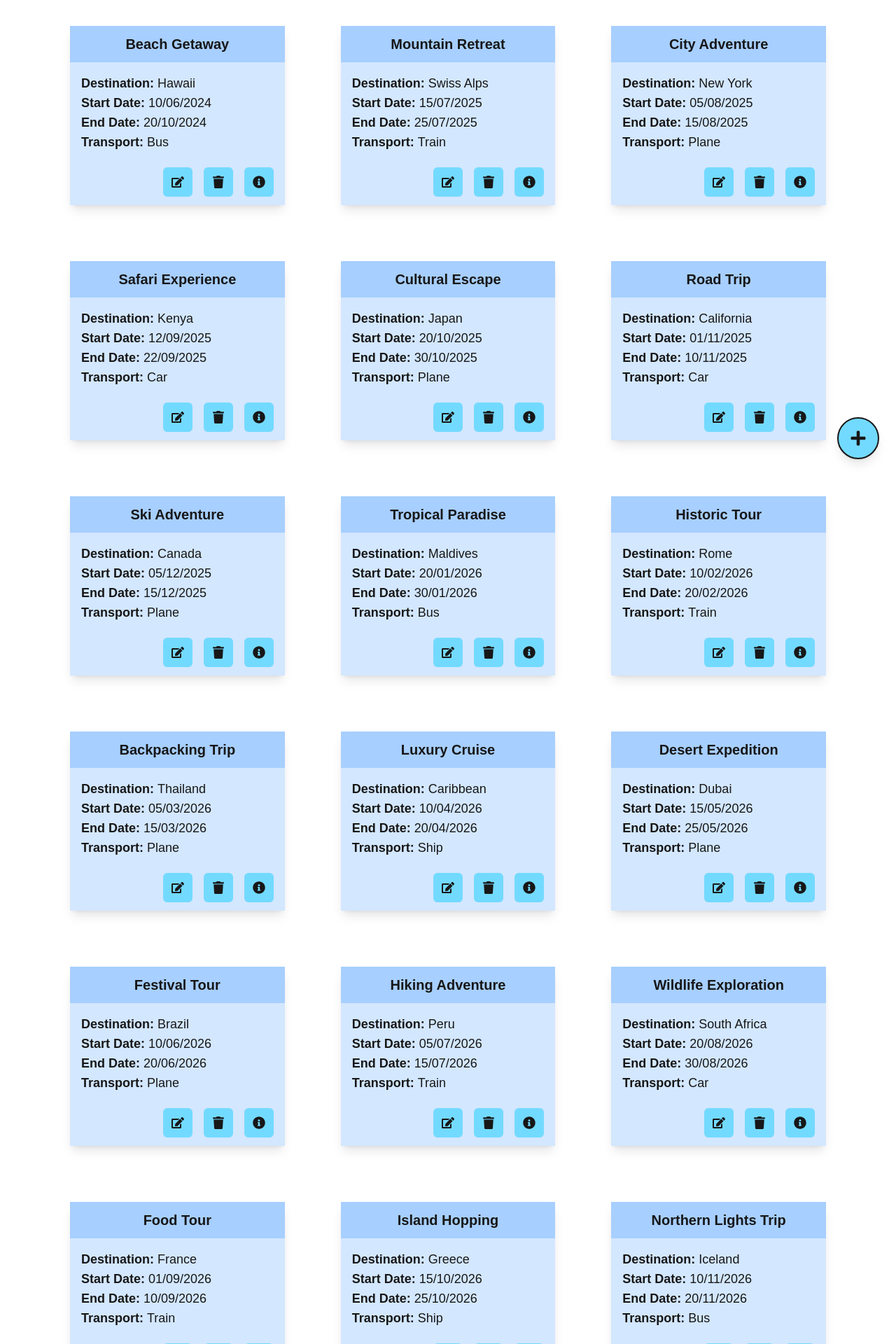
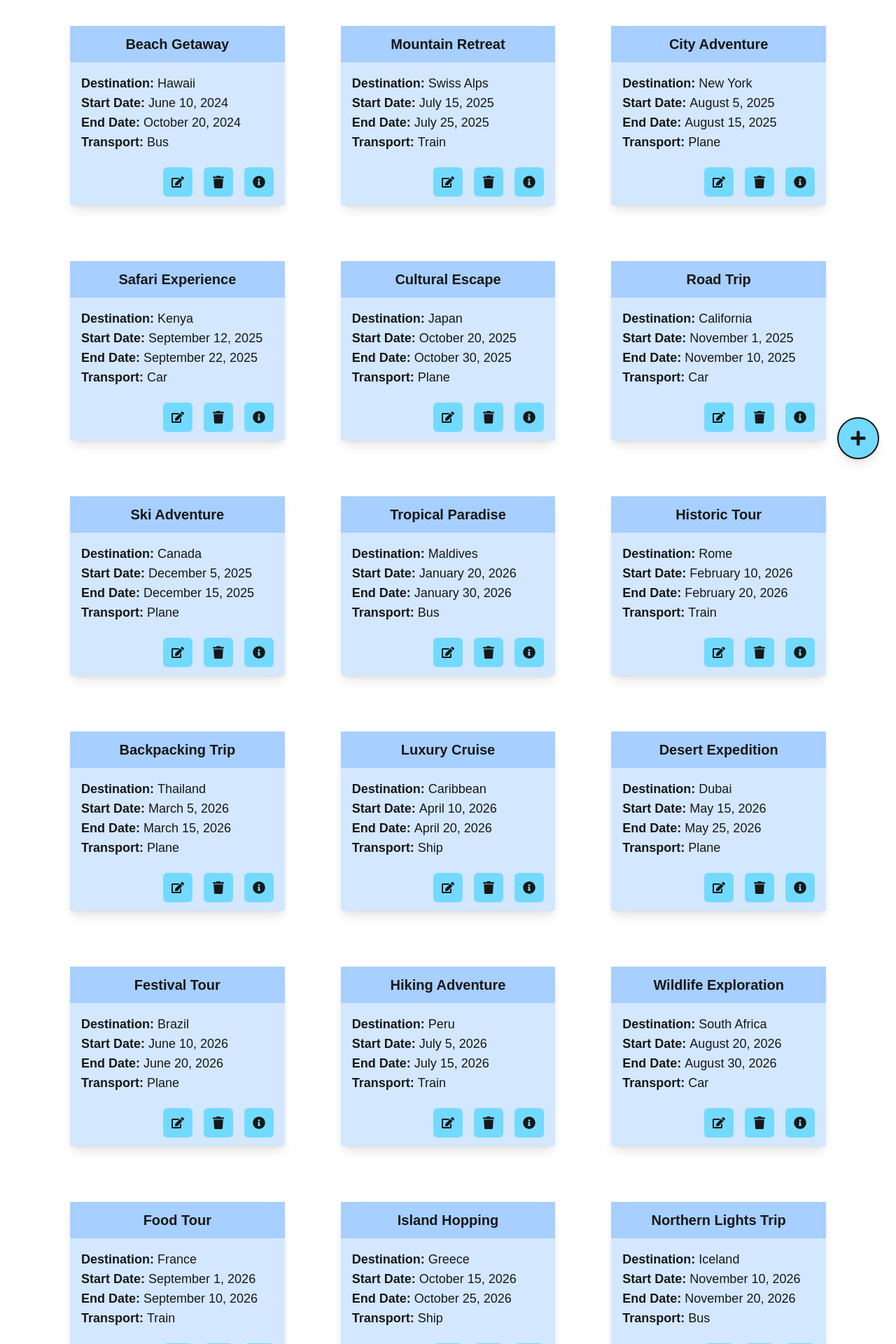
Before and after one commit to criss05/holiday_planner, a Next.js app: page / in a window 1280 px wide. Shown: the part 120-2040 px from the top of the page at 70% size. Built offline with nearby package versions, Linux system fonts and the light colour scheme.

Commit message:
Update holiday data format to use full month names and consistent date formatting

```diff
--- a/src/data/Holidays.js
+++ b/src/data/Holidays.js
@@ -1,24 +1,24 @@
 const initialHolidays = [
-    { name: "Beach Getaway", destination: "Hawaii", startDate: "10/06/2024", endDate: "20/10/2024", transport: "Bus", transport_price: 800, accommodation: "Resort", accommodation_name: "Hawaii Beach Resort", accommodation_price: 250, accommodation_location: "Waikiki Beach, Honolulu" },
-    { name: "Mountain Retreat", destination: "Swiss Alps", startDate: "15/07/2025", endDate: "25/07/2025", transport: "Train", transport_price: 200, accommodation: "Cabin", accommodation_name: "Alpine Lodge", accommodation_price: 180, accommodation_location: "Zermatt, Switzerland" },
-    { name: "City Adventure", destination: "New York", startDate: "05/08/2025", endDate: "15/08/2025", transport: "Plane", transport_price: 600, accommodation: "Hotel", accommodation_name: "Times Square Hotel", accommodation_price: 350, accommodation_location: "New York City, USA" },
-    { name: "Safari Experience", destination: "Kenya", startDate: "12/09/2025", endDate: "22/09/2025", transport: "Car", transport_price: 500, accommodation: "Resort", accommodation_name: "Savannah Safari Resort", accommodation_price: 400, accommodation_location: "Maasai Mara, Kenya" },
-    { name: "Cultural Escape", destination: "Japan", startDate: "20/10/2025", endDate: "30/10/2025", transport: "Plane", transport_price: 700, accommodation: "Motel", accommodation_name: "Kyoto Inn", accommodation_price: 100, accommodation_location: "Kyoto, Japan" },
-    { name: "Road Trip", destination: "California", startDate: "01/11/2025", endDate: "10/11/2025", transport: "Car", transport_price: 300, accommodation: "Motel", accommodation_name: "Route 66 Motel", accommodation_price: 120, accommodation_location: "Los Angeles, California" },
-    { name: "Ski Adventure", destination: "Canada", startDate: "05/12/2025", endDate: "15/12/2025", transport: "Plane", transport_price: 750, accommodation: "Resort", accommodation_name: "Whistler Ski Resort", accommodation_price: 350, accommodation_location: "Whistler, British Columbia" },
-    { name: "Tropical Paradise", destination: "Maldives", startDate: "20/01/2026", endDate: "30/01/2026", transport: "Bus", transport_price: 1000, accommodation: "Villa", accommodation_name: "Sunset Beach Villas", accommodation_price: 500, accommodation_location: "Malé, Maldives" },
-    { name: "Historic Tour", destination: "Rome", startDate: "10/02/2026", endDate: "20/02/2026", transport: "Train", transport_price: 150, accommodation: "Hotel", accommodation_name: "Colosseum Hotel", accommodation_price: 250, accommodation_location: "Rome, Italy" },
-    { name: "Backpacking Trip", destination: "Thailand", startDate: "05/03/2026", endDate: "15/03/2026", transport: "Plane", transport_price: 500, accommodation: "Hostel", accommodation_name: "Bangkok Backpackers", accommodation_price: 30, accommodation_location: "Bangkok, Thailand" },
-    { name: "Luxury Cruise", destination: "Caribbean", startDate: "10/04/2026", endDate: "20/04/2026", transport: "Ship", transport_price: 2000, accommodation: "Cabin", accommodation_name: "Royal Caribbean Suite", accommodation_price: 600, accommodation_location: "Caribbean Sea" },
-    { name: "Desert Expedition", destination: "Dubai", startDate: "15/05/2026", endDate: "25/05/2026", transport: "Plane", transport_price: 600, accommodation: "Resort", accommodation_name: "Dubai Desert Resort", accommodation_price: 350, accommodation_location: "Dubai, UAE" },
-    { name: "Festival Tour", destination: "Brazil", startDate: "10/06/2026", endDate: "20/06/2026", transport: "Plane", transport_price: 800, accommodation: "Hotel", accommodation_name: "Rio Carnival Hotel", accommodation_price: 300, accommodation_location: "Rio de Janeiro, Brazil" },
-    { name: "Hiking Adventure", destination: "Peru", startDate: "05/07/2026", endDate: "15/07/2026", transport: "Train", transport_price: 250, accommodation: "Hostel", accommodation_name: "Machu Picchu Hostel", accommodation_price: 50, accommodation_location: "Aguas Calientes, Peru" },
-    { name: "Wildlife Exploration", destination: "South Africa", startDate: "20/08/2026", endDate: "30/08/2026", transport: "Car", transport_price: 450, accommodation: "Campsite", accommodation_name: "Kruger National Park Campsite", accommodation_price: 30, accommodation_location: "Kruger, South Africa" },
-    { name: "Food Tour", destination: "France", startDate: "01/09/2026", endDate: "10/09/2026", transport: "Train", transport_price: 180, accommodation: "Hotel", accommodation_name: "Parisian Gourmet Hotel", accommodation_price: 250, accommodation_location: "Paris, France" },
-    { name: "Island Hopping", destination: "Greece", startDate: "15/10/2026", endDate: "25/10/2026", transport: "Ship", transport_price: 350, accommodation: "Villa", accommodation_name: "Santorini Villa", accommodation_price: 450, accommodation_location: "Santorini, Greece" },
-    { name: "Northern Lights Trip", destination: "Iceland", startDate: "10/11/2026", endDate: "20/11/2026", transport: "Bus", transport_price: 500, accommodation: "Hotel", accommodation_name: "Aurora Hotel", accommodation_price: 200, accommodation_location: "Reykjavik, Iceland" },
-    { name: "Cave Exploration", destination: "Vietnam", startDate: "05/12/2026", endDate: "15/12/2026", transport: "Ship", transport_price: 300, accommodation: "Hostel", accommodation_name: "Phong Nha Hostel", accommodation_price: 40, accommodation_location: "Phong Nha, Vietnam" },
-    { name: "Rainforest Adventure", destination: "Amazon", startDate: "20/01/2027", endDate: "30/01/2027", transport: "Ship", transport_price: 800, accommodation: "Campsite", accommodation_name: "Amazon Rainforest Campsite", accommodation_price: 50, accommodation_location: "Amazon Rainforest, Brazil" }
+    { name: "Beach Getaway", destination: "Hawaii", startDate: "June 10, 2024", endDate: "October 20, 2024", transport: "Bus", transport_price: 800, accommodation: "Resort", accommodation_name: "Hawaii Beach Resort", accommodation_price: 250, accommodation_location: "Waikiki Beach, Honolulu" },
+    { name: "Mountain Retreat", destination: "Swiss Alps", startDate: "July 15, 2025", endDate: "July 25, 2025", transport: "Train", transport_price: 200, accommodation: "Cabin", accommodation_name: "Alpine Lodge", accommodation_price: 180, accommodation_location: "Zermatt, Switzerland" },
+    { name: "City Adventure", destination: "New York", startDate: "August 5, 2025", endDate: "August 15, 2025", transport: "Plane", transport_price: 600, accommodation: "Hotel", accommodation_name: "Times Square Hotel", accommodation_price: 350, accommodation_location: "New York City, USA" },
+    { name: "Safari Experience", destination: "Kenya", startDate: "September 12, 2025", endDate: "September 22, 2025", transport: "Car", transport_price: 500, accommodation: "Resort", accommodation_name: "Savannah Safari Resort", accommodation_price: 400, accommodation_location: "Maasai Mara, Kenya" },
+    { name: "Cultural Escape", destination: "Japan", startDate: "October 20, 2025", endDate: "October 30, 2025", transport: "Plane", transport_price: 700, accommodation: "Motel", accommodation_name: "Kyoto Inn", accommodation_price: 100, accommodation_location: "Kyoto, Japan" },
+    { name: "Road Trip", destination: "California", startDate: "November 1, 2025", endDate: "November 10, 2025", transport: "Car", transport_price: 300, accommodation: "Motel", accommodation_name: "Route 66 Motel", accommodation_price: 120, accommodation_location: "Los Angeles, California" },
+    { name: "Ski Adventure", destination: "Canada", startDate: "December 5, 2025", endDate: "December 15, 2025", transport: "Plane", transport_price: 750, accommodation: "Resort", accommodation_name: "Whistler Ski Resort", accommodation_price: 350, accommodation_location: "Whistler, British Columbia" },
+    { name: "Tropical Paradise", destination: "Maldives", startDate: "January 20, 2026", endDate: "January 30, 2026", transport: "Bus", transport_price: 1000, accommodation: "Villa", accommodation_name: "Sunset Beach Villas", accommodation_price: 500, accommodation_location: "Malé, Maldives" },
+    { name: "Historic Tour", destination: "Rome", startDate: "February 10, 2026", endDate: "February 20, 2026", transport: "Train", transport_price: 150, accommodation: "Hotel", accommodation_name: "Colosseum Hotel", accommodation_price: 250, accommodation_location: "Rome, Italy" },
+    { name: "Backpacking Trip", destination: "Thailand", startDate: "March 5, 2026", endDate: "March 15, 2026", transport: "Plane", transport_price: 500, accommodation: "Hostel", accommodation_name: "Bangkok Backpackers", accommodation_price: 30, accommodation_location: "Bangkok, Thailand" },
+    { name: "Luxury Cruise", destination: "Caribbean", startDate: "April 10, 2026", endDate: "April 20, 2026", transport: "Ship", transport_price: 2000, accommodation: "Cabin", accommodation_name: "Royal Caribbean Suite", accommodation_price: 600, accommodation_location: "Caribbean Sea" },
+    { name: "Desert Expedition", destination: "Dubai", startDate: "May 15, 2026", endDate: "May 25, 2026", transport: "Plane", transport_price: 600, accommodation: "Resort", accommodation_name: "Dubai Desert Resort", accommodation_price: 350, accommodation_location: "Dubai, UAE" },
+    { name: "Festival Tour", destination: "Brazil", startDate: "June 10, 2026", endDate: "June 20, 2026", transport: "Plane", transport_price: 800, accommodation: "Hotel", accommodation_name: "Rio Carnival Hotel", accommodation_price: 300, accommodation_location: "Rio de Janeiro, Brazil" },
+    { name: "Hiking Adventure", destination: "Peru", startDate: "July 5, 2026", endDate: "July 15, 2026", transport: "Train", transport_price: 250, accommodation: "Hostel", accommodation_name: "Machu Picchu Hostel", accommodation_price: 50, accommodation_location: "Aguas Calientes, Peru" },
+    { name: "Wildlife Exploration", destination: "South Africa", startDate: "August 20, 2026", endDate: "August 30, 2026", transport: "Car", transport_price: 450, accommodation: "Campsite", accommodation_name: "Kruger National Park Campsite", accommodation_price: 30, accommodation_location: "Kruger, South Africa" },
+    { name: "Food Tour", destination: "France", startDate: "September 1, 2026", endDate: "September 10, 2026", transport: "Train", transport_price: 180, accommodation: "Hotel", accommodation_name: "Parisian Gourmet Hotel", accommodation_price: 250, accommodation_location: "Paris, France" },
+    { name: "Island Hopping", destination: "Greece", startDate: "October 15, 2026", endDate: "October 25, 2026", transport: "Ship", transport_price: 350, accommodation: "Villa", accommodation_name: "Santorini Villa", accommodation_price: 450, accommodation_location: "Santorini, Greece" },
+    { name: "Northern Lights Trip", destination: "Iceland", startDate: "November 10, 2026", endDate: "November 20, 2026", transport: "Bus", transport_price: 500, accommodation: "Hotel", accommodation_name: "Aurora Hotel", accommodation_price: 200, accommodation_location: "Reykjavik, Iceland" },
+    { name: "Cave Exploration", destination: "Vietnam", startDate: "December 5, 2026", endDate: "December 15, 2026", transport: "Ship", transport_price: 300, accommodation: "Hostel", accommodation_name: "Phong Nha Hostel", accommodation_price: 40, accommodation_location: "Phong Nha, Vietnam" },
+    { name: "Rainforest Adventure", destination: "Amazon", startDate: "January 20, 2027", endDate: "January 30, 2027", transport: "Ship", transport_price: 800, accommodation: "Campsite", accommodation_name: "Amazon Rainforest Campsite", accommodation_price: 50, accommodation_location: "Amazon Rainforest, Brazil" }
 ];
 
 export default initialHolidays;
```
